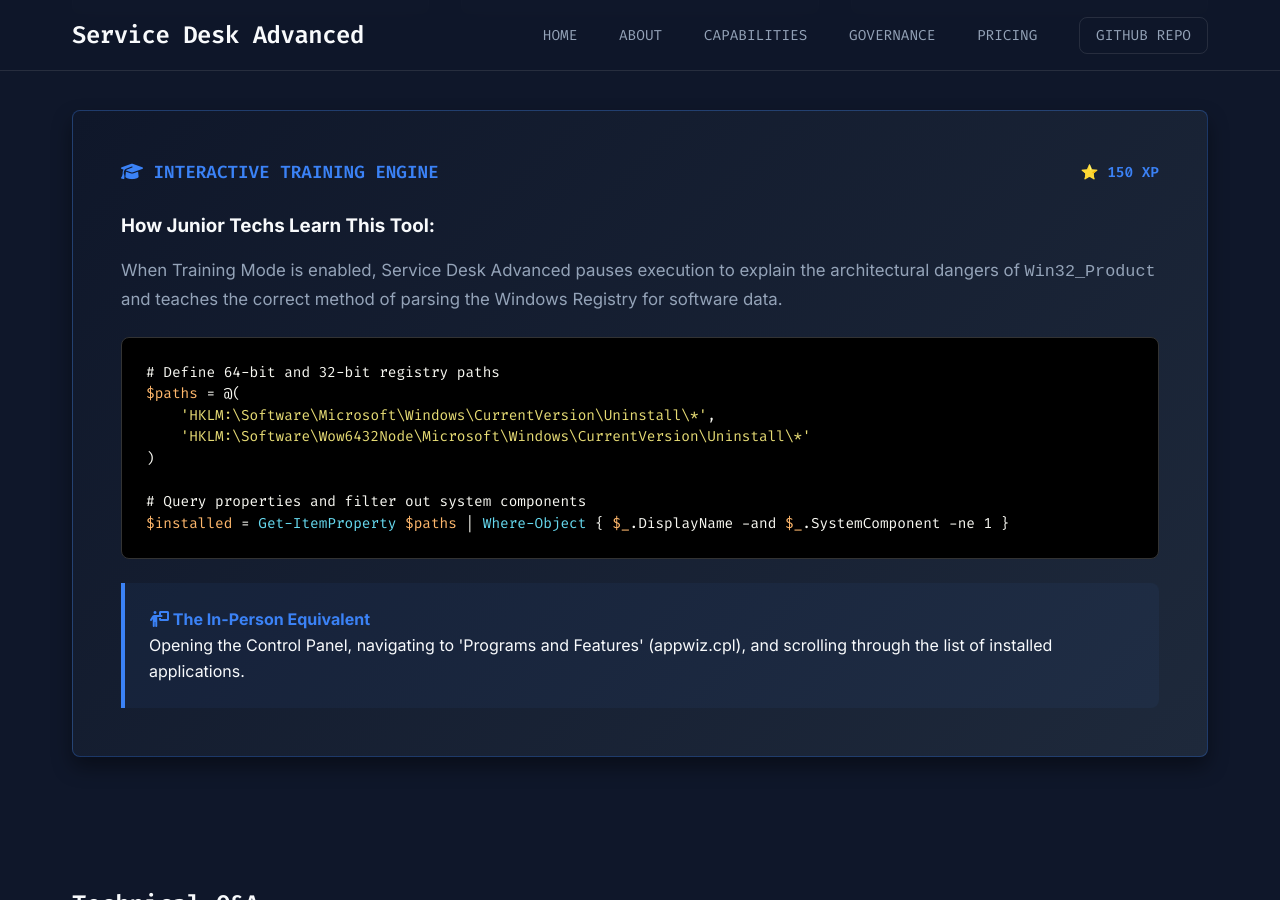
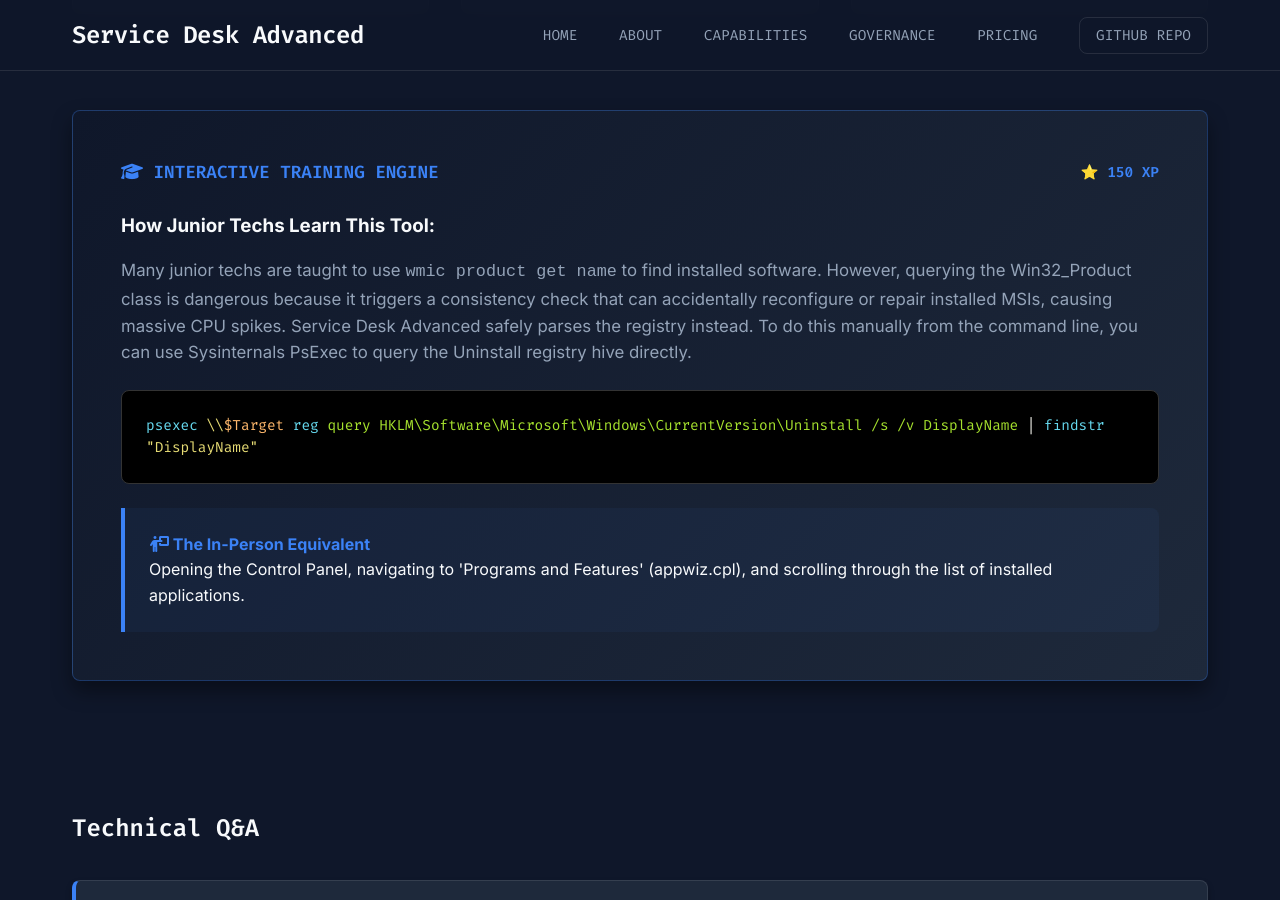
Before and after one commit to BobbyBurnsy/ServiceDeskAdvanced.com, a Jekyll site: the page built from installed-software-audit.html, in a window 1280 px wide and 900 px high, scrolled down 1148 px. Built offline with Jekyll 4.4.1, drawn with Linux system fonts in a browser that asks for light colours.

Commit message:
Update installed-software-audit.html

```diff
--- a/installed-software-audit.html
+++ b/installed-software-audit.html
@@ -100,17 +100,11 @@
 
         <h3 style="color: var(--text-primary); margin-bottom: 1rem;">How Junior Techs Learn This Tool:</h3>
         <p style="color: var(--text-secondary); font-size: 1.05rem; line-height: 1.6; margin-bottom: 1.5rem;">
-            When Training Mode is enabled, Service Desk Advanced pauses execution to explain the architectural dangers of <code>Win32_Product</code> and teaches the correct method of parsing the Windows Registry for software data.
+            Many junior techs are taught to use <code>wmic product get name</code> to find installed software. However, querying the Win32_Product class is dangerous because it triggers a consistency check that can accidentally reconfigure or repair installed MSIs, causing massive CPU spikes. Service Desk Advanced safely parses the registry instead. To do this manually from the command line, you can use Sysinternals PsExec to query the Uninstall registry hive directly.
         </p>
 
         <div class="mock-code">
-            <span class="text-muted"># Define 64-bit and 32-bit registry paths</span><br>
-            <span class="var">$paths</span> = @(<br>
-            &nbsp;&nbsp;&nbsp;&nbsp;<span class="str">'HKLM:\Software\Microsoft\Windows\CurrentVersion\Uninstall\*'</span>,<br>
-            &nbsp;&nbsp;&nbsp;&nbsp;<span class="str">'HKLM:\Software\Wow6432Node\Microsoft\Windows\CurrentVersion\Uninstall\*'</span><br>
-            )<br><br>
-            <span class="text-muted"># Query properties and filter out system components</span><br>
-            <span class="var">$installed</span> = <span class="cmd">Get-ItemProperty</span> <span class="var">$paths</span> | <span class="cmd">Where-Object</span> { <span class="var">$_</span>.DisplayName -and <span class="var">$_</span>.SystemComponent -ne 1 }
+            <span class="cmd">psexec</span> <span class="str">\\</span><span class="var">$Target</span> <span class="cmd">reg</span> <span class="param">query HKLM\Software\Microsoft\Windows\CurrentVersion\Uninstall /s /v DisplayName</span> | <span class="cmd">findstr</span> <span class="str">"DisplayName"</span>
         </div>
 
         <div class="mock-inperson" style="border-left-color: var(--accent-blue); background: rgba(59, 130, 246, 0.05);">
```
